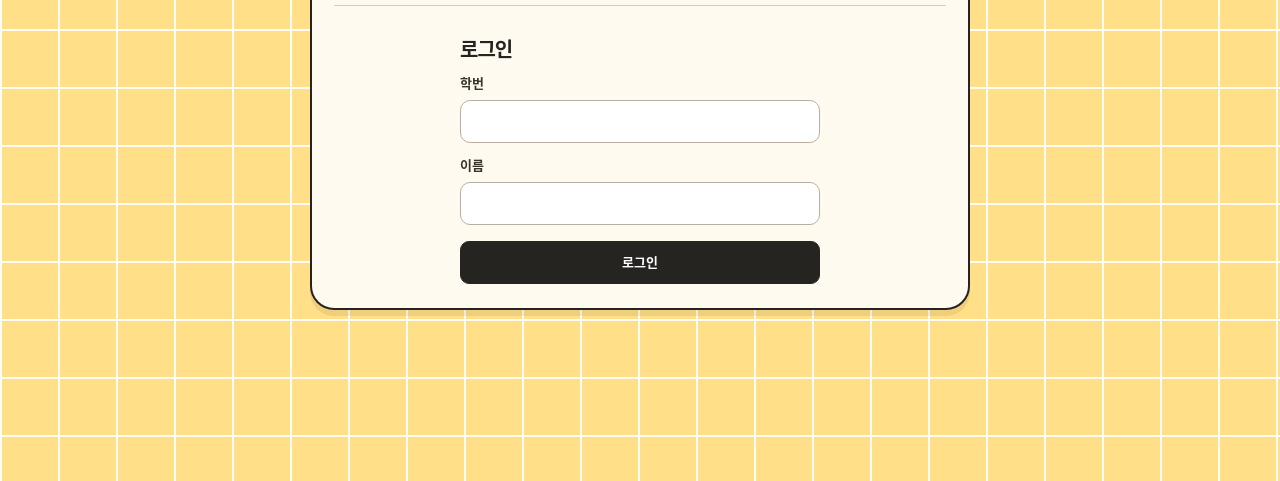
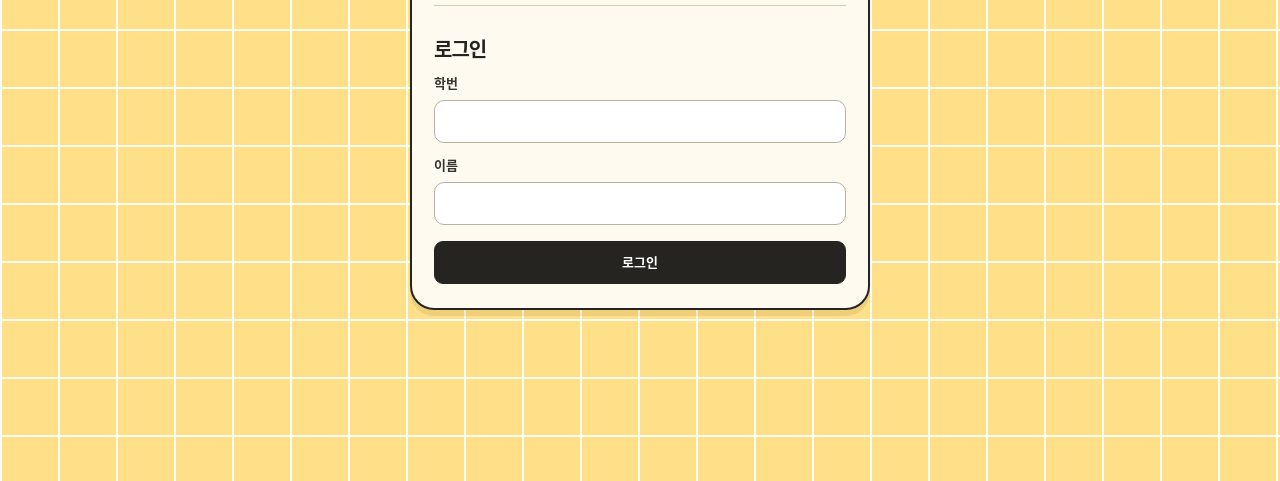
Before and after one commit to oshs-20th-sc/20th, a plain HTML site: page typing/index.html in a window 1280 px wide. Shown: the part 319-800 px from the top of the page. Drawn offline with Linux system fonts and the light colour scheme.

Commit message:
Tighten typing login card around full-width form

```diff
--- a/typing/index.html
+++ b/typing/index.html
@@ -6,7 +6,7 @@
   <meta name="theme-color" content="#ffdf87" />
   <title>타자 대회 | 20대 학생회</title>
   <link rel="stylesheet" href="../style.css?v=checkbox-fix-1" />
-  <link rel="stylesheet" href="./style.css?v=checkbox-fix-1" />
+  <link rel="stylesheet" href="./style.css?v=login-width-1" />
   <script type="module" src="./app.js?v=db-schema-5"></script>
 </head>
 <body class="inside-page typing-page">
--- a/typing/style.css
+++ b/typing/style.css
@@ -1,11 +1,11 @@
 /* One shell keeps the title, participant and typing area aligned at every stage. */
 .typing-page .container { width: min(1080px, calc(100% - 48px)); padding: 22px 0 18px; }
 .typing-page .inside-nav { margin-bottom: 18px; }
-.typing-page:not(.has-participant) .container { width: min(660px, calc(100% - 48px)); min-height: 100vh; display: grid; grid-template-rows: 1fr auto 1fr; }
+.typing-page:not(.has-participant) .container { width: min(460px, calc(100% - 48px)); min-height: 100vh; display: grid; grid-template-rows: 1fr auto 1fr; }
 .typing-page:not(.has-participant) .container::before { content: ""; }
 .typing-page:not(.has-participant) .inside-footer { align-self: end; }
 .typing-shell { width: 100%; display: grid; grid-template-columns: minmax(0, 1fr) 240px; gap: 0 18px; padding: 25px 28px 22px; background: var(--paper); border: 2px solid var(--ink); border-radius: 24px; box-shadow: 0 6px 0 #6b4b201a; }
-.typing-page:not(.has-participant) .typing-shell { width: min(660px, 100%); justify-self: center; }
+.typing-page:not(.has-participant) .typing-shell { width: 100%; grid-template-columns: minmax(0, 1fr) 120px; justify-self: center; }
 .typing-heading { grid-column: 1; grid-row: 1; align-self: center; padding-bottom: 12px; }
 .typing-heading h1 { font-size: 30px; }
 .typing-heading > p:last-child { margin: 9px 0 0; font-size: 13px; color: var(--muted); }
@@ -217,6 +217,7 @@
 .typing-page:not(.has-participant) #obyeol-message,
 .typing-page:not(.has-participant) .inside-footer { display: none; }
 .typing-page #login .login-panel { max-width: 360px; padding-bottom: 8px; }
+.typing-page:not(.has-participant) #login .login-panel { max-width: none; }
 .typing-page .login-panel h2 { font-size: 20px; margin-bottom: 12px; }
 .typing-page .login-panel input { min-height: 43px; padding-block: 9px; }
 .typing-page .login-panel button[type='submit'] { min-height: 43px; margin-top: 16px; }
```
Also changed, not shown: 1 other file.
